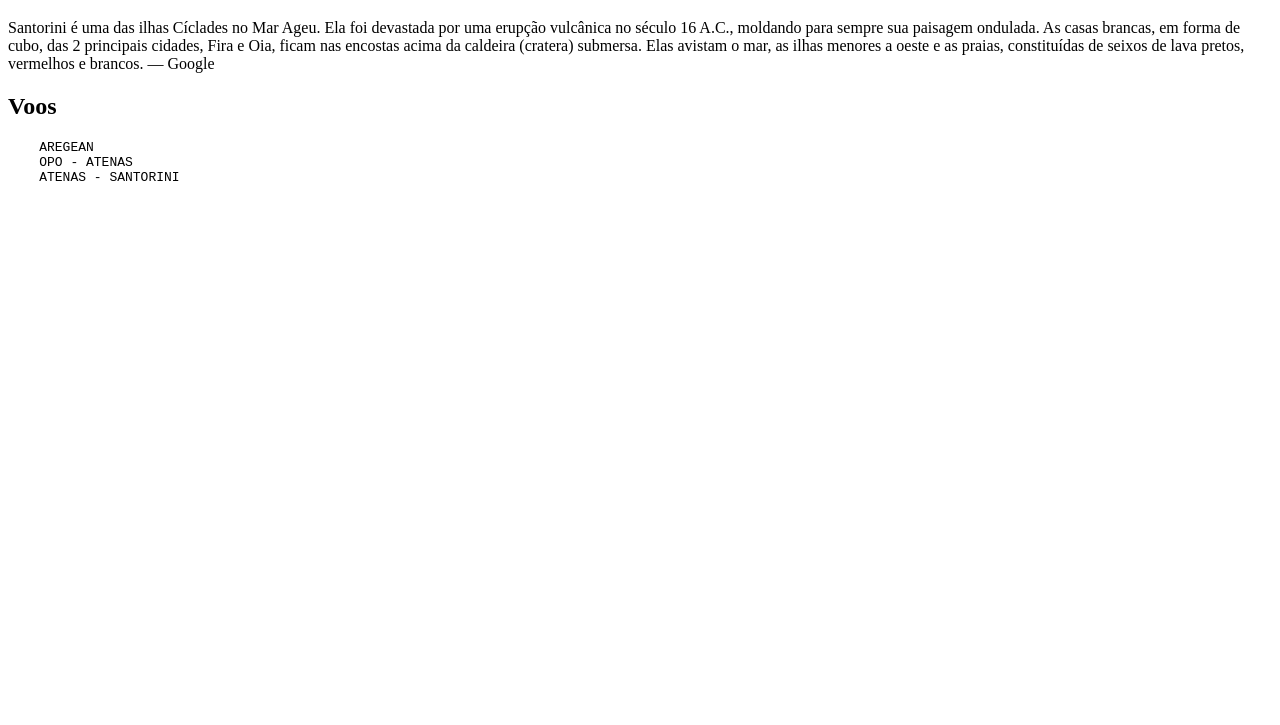
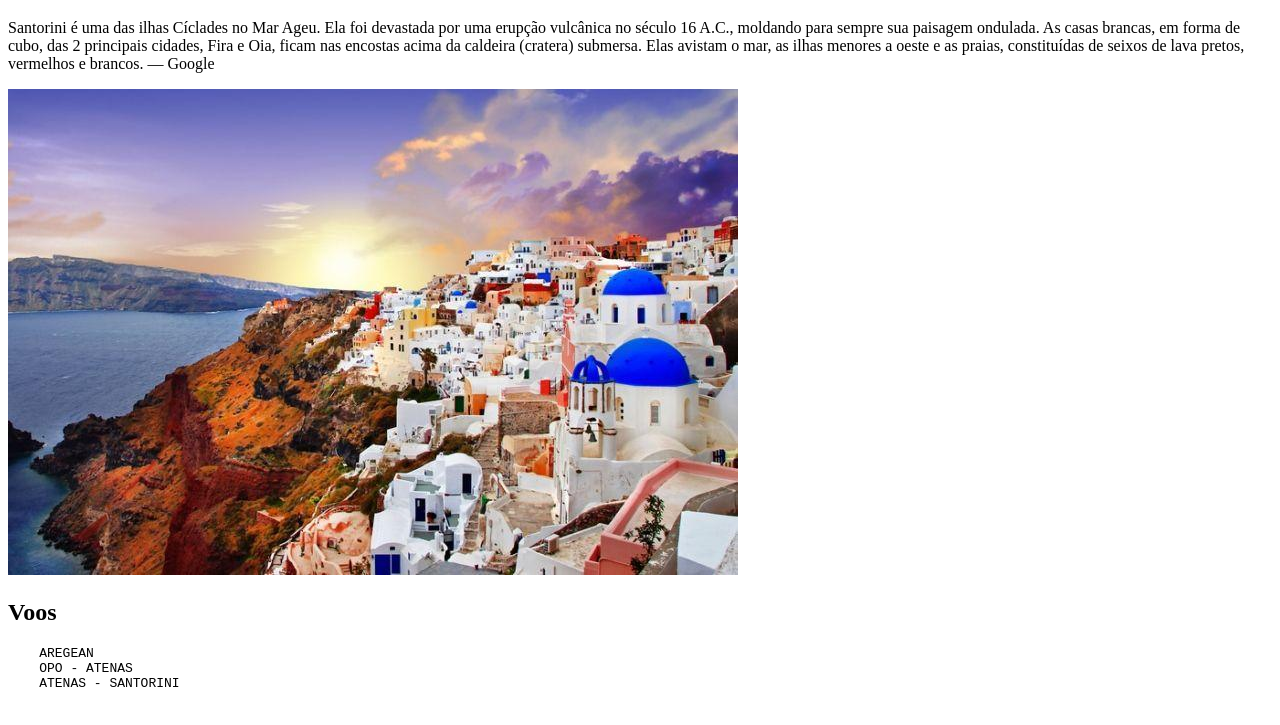
Before and after one commit to ma-oliveiramarques/santorini, a plain HTML site: page index.html in a window 1280 px wide. Shown: the part 61-786 px from the top of the page. Drawn offline with Linux system fonts and the light colour scheme.

Commit message:
fotografia adicionada

```diff
--- a/index.html
+++ b/index.html
@@ -8,6 +8,7 @@
   </head>
   <body>
     <h1>Santorini</h1>
+
     <p>
       Santorini é uma das ilhas Cíclades no Mar Ageu. Ela foi devastada por uma
       erupção vulcânica no século 16 A.C., moldando para sempre sua paisagem
@@ -16,6 +17,11 @@
       avistam o mar, as ilhas menores a oeste e as praias, constituídas de
       seixos de lava pretos, vermelhos e brancos. ― Google
     </p>
+
+    <img
+      src="img/santorini-16.jpg"
+      alt="fotografia de santorini no início do pôr do sol"
+    />
     <h2>Voos</h2>
     <pre>
     AREGEAN
```
Also changed, not shown: img/santorini-16.jpg (added).
